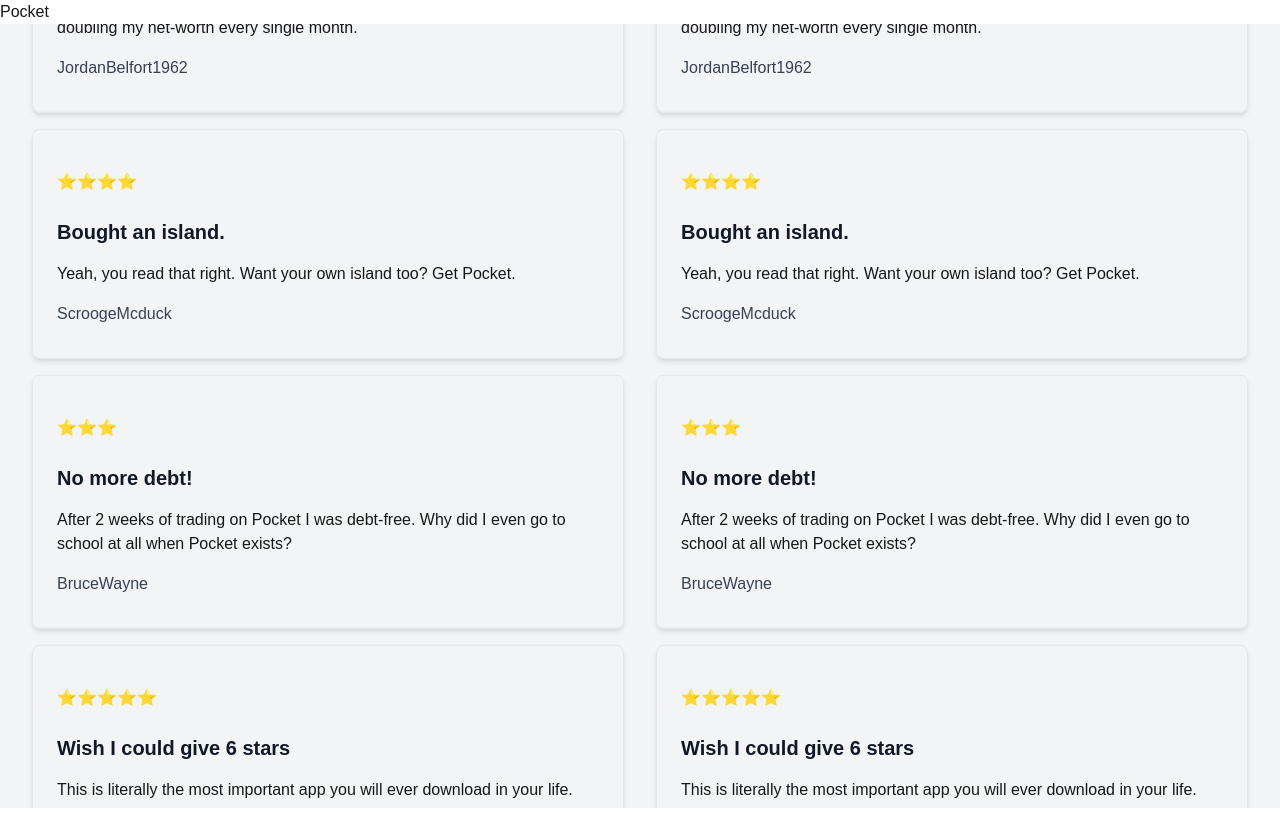
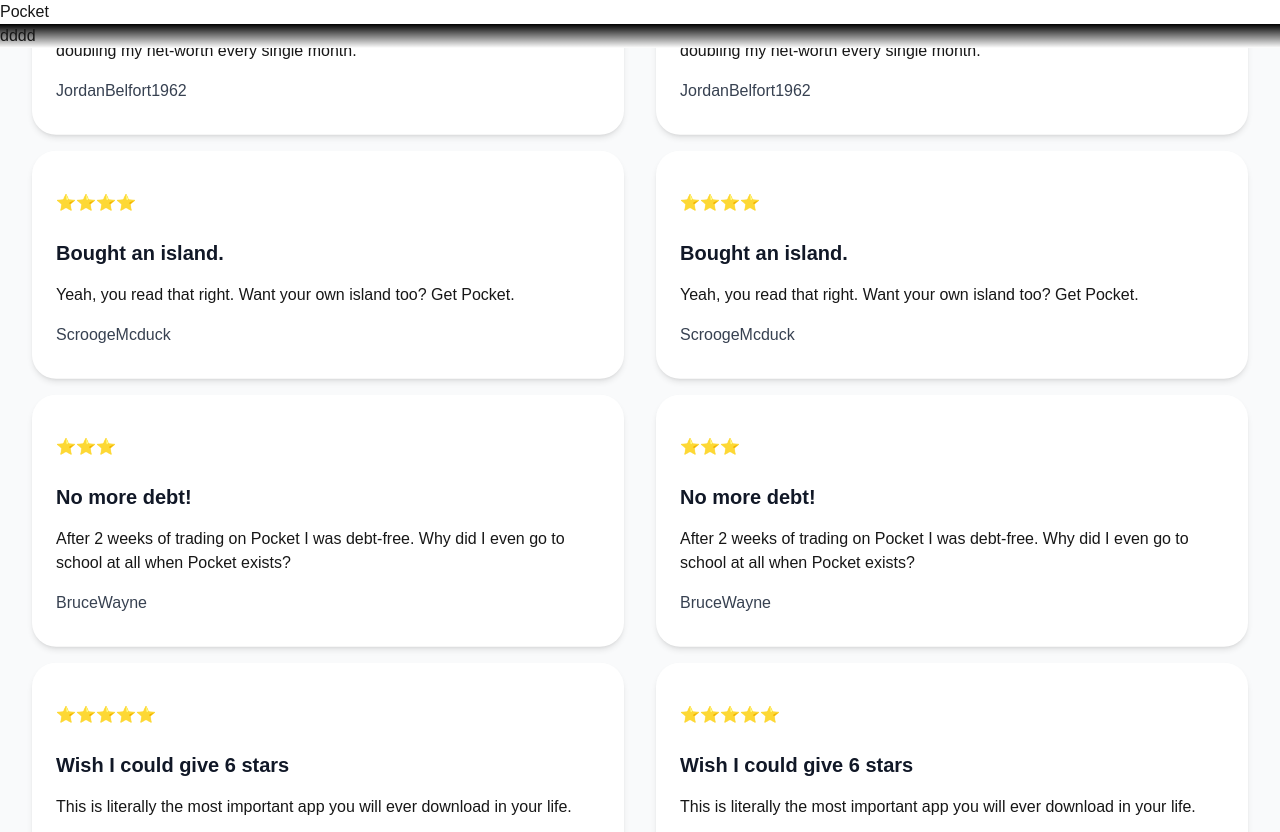
Before and after one commit to hajiiiin/tailwindcss-animation, a Next.js app in the folder tailwindcss-animation/: page / in a window 1280 px wide. Before the commit the page ends 808 px from the top, so only its background shows below. Built offline with nearby package versions, Linux system fonts and the light colour scheme.

Commit message:
투명도 조절

```diff
--- a/tailwindcss-animation/app/components/pocket/card.tsx
+++ b/tailwindcss-animation/app/components/pocket/card.tsx
@@ -10,7 +10,7 @@
 // 상위 Card 컴포넌트
 const Card = ({ children }: { children: React.ReactNode }) => {
   return (
-    <div className="flex flex-1 p-6 border rounded-lg mb-4 shadow-md hover:shadow-lg transition-shadow">
+    <div className="flex flex-1 p-6 rounded-3xl mb-4 shadow-md hover:shadow-lg transition-shadow bg-white">
       {children}
     </div>
   );
--- a/tailwindcss-animation/app/components/pocket/pocket.tsx
+++ b/tailwindcss-animation/app/components/pocket/pocket.tsx
@@ -40,7 +40,9 @@
 
 export default function pocket() {
   return (
-    <main className="h-[49rem] overflow-hidden bg-gray-100 p-8 max-w-7xl mx-auto flex space-x-8">
+    <div>
+      <div className="bg-gradient-marquee">dddd</div>
+      <main className="h-[49rem] overflow-hidden bg-gray-50 p-8 max-w-7xl mx-auto flex space-x-8 ">
         {/* 애니메이션 컨테이너 */}
         <div
           className="relative animate-marquee-up-slow"
@@ -76,5 +78,6 @@
           ))}
         </div>
       </main>
+    </div>
   );
 }
--- a/tailwindcss-animation/tailwind.config.ts
+++ b/tailwindcss-animation/tailwind.config.ts
@@ -21,9 +21,9 @@
         "0": "0s",
         "2": "2s",
       },
-      colors: {
-        background: "var(--background)",
-        foreground: "var(--foreground)",
+      backgroundImage: {
+        "gradient-marquee":
+          "linear-gradient(to bottom, rgba(0, 0, 0, 1), rgb(252, 0, 0, 0))",
       },
     },
   },
```
Lines whose indentation alone changed are shown as unchanged.
